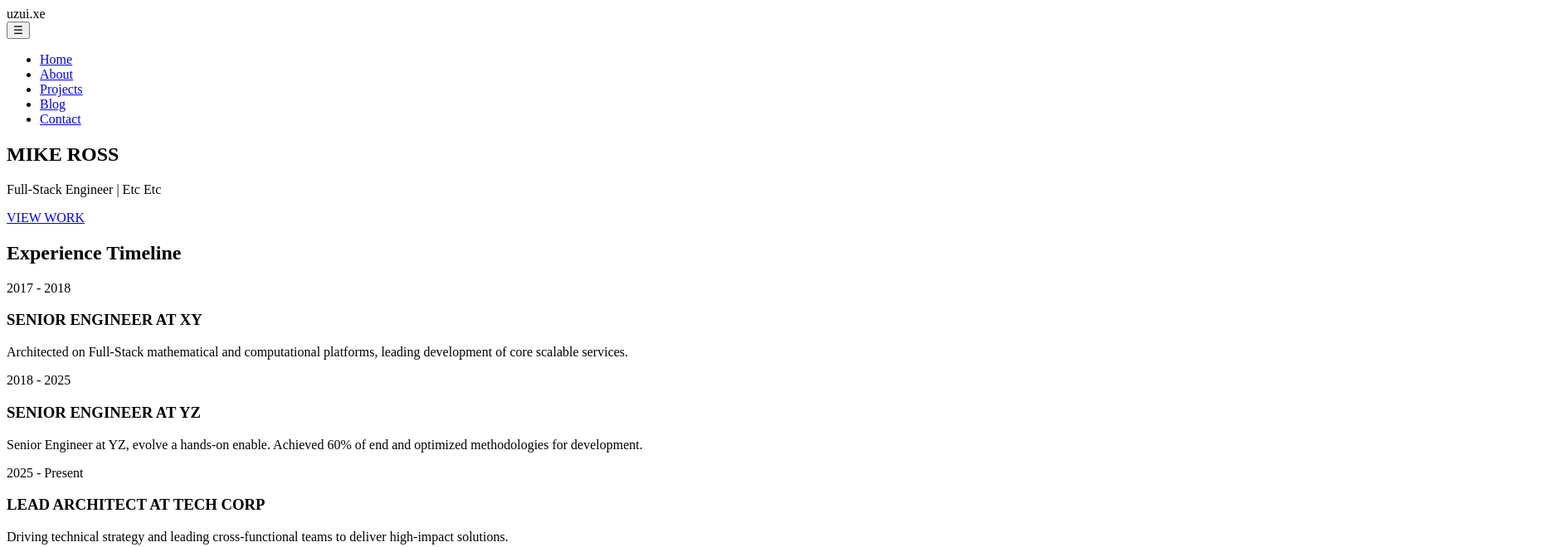
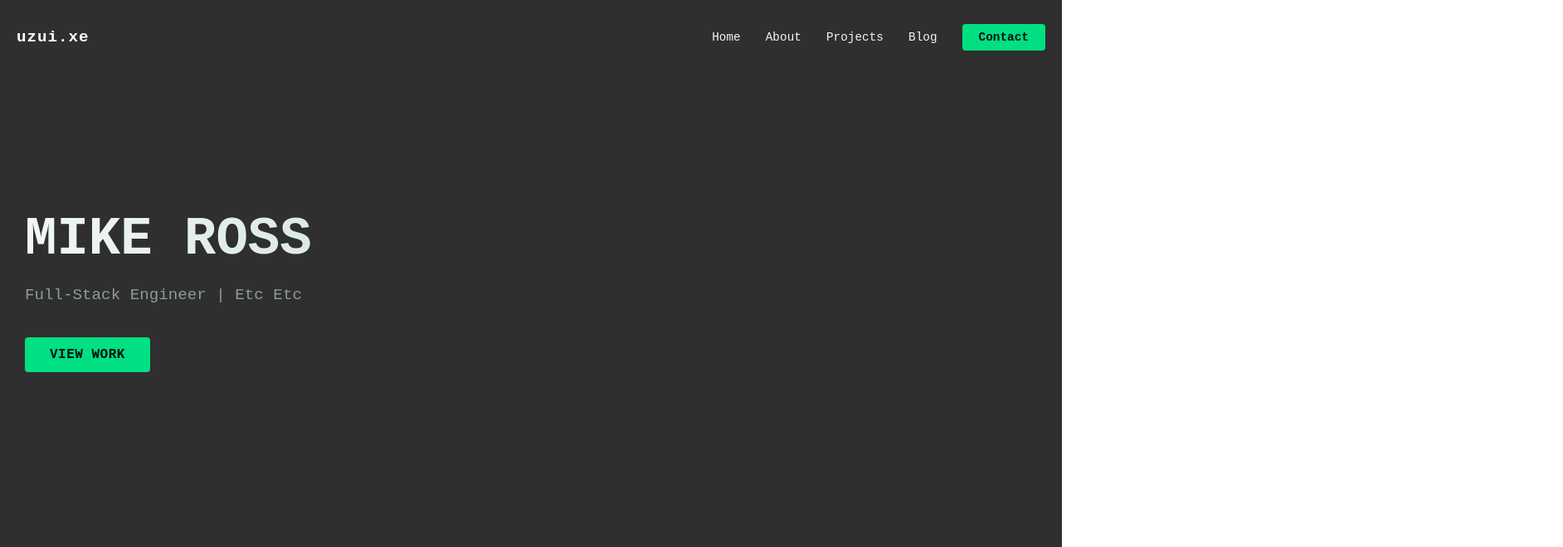
Before and after one commit to uzi-xe/portfolio, a plain HTML site: page docs/index.html in a window 1280 px wide. Shown: the top 660 px of the page at 83% size, 1884 px wide, since content can reach past the window. Drawn offline with Linux system fonts and the light colour scheme; the site is published under a folder, as on GitHub Pages, so addresses that start at the root find nothing; files whose address does not match are found by name.

Commit message:
Update index.html

```diff
--- a/docs/index.html
+++ b/docs/index.html
@@ -4,7 +4,7 @@
     <meta charset="UTF-8">
     <meta name="viewport" content="width=device-width, initial-scale=1.0">
     <title>Portfolio</title>
-    <link rel="stylesheet" href="/portfolio/docs/styles.css">
+    <link rel="stylesheet" href="styles.css">
 </head>
 <body>
 
```
